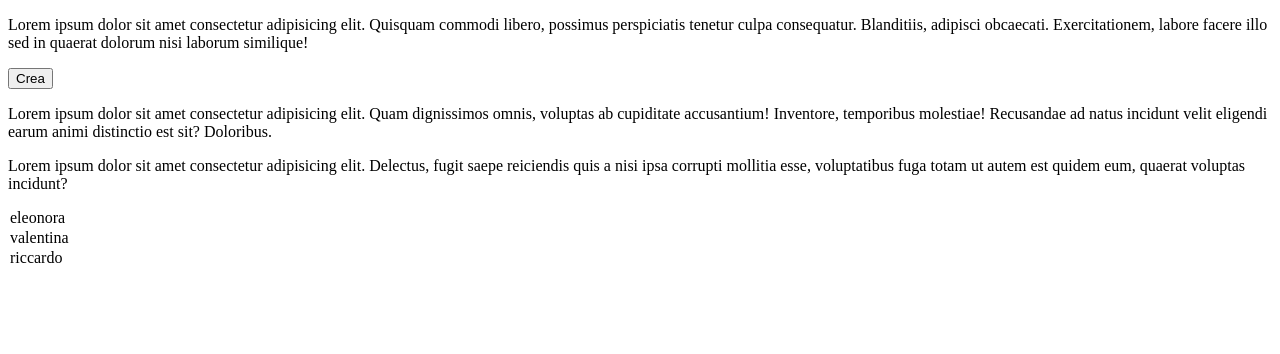
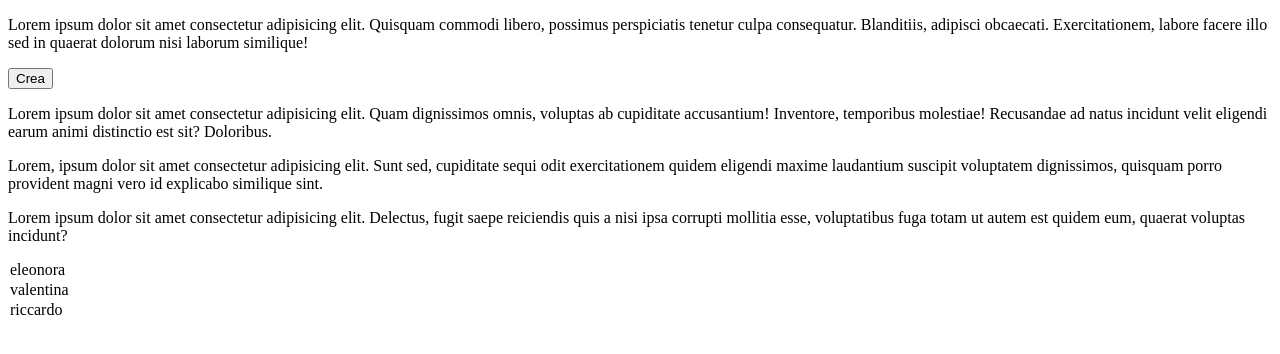
Before and after one commit to Vale-riad/prova-commit, a plain HTML site: page index.html in a window 1280 px wide. Drawn offline with Linux system fonts and the light colour scheme.

Commit message:
Aggiunge section

```diff
--- a/index.html
+++ b/index.html
@@ -23,6 +23,14 @@
         temporibus molestiae! Recusandae ad natus incidunt velit eligendi earum
         animi distinctio est sit? Doloribus.
       </p>
+      <section>
+        <p>
+          Lorem, ipsum dolor sit amet consectetur adipisicing elit. Sunt sed,
+          cupiditate sequi odit exercitationem quidem eligendi maxime laudantium
+          suscipit voluptatem dignissimos, quisquam porro provident magni vero
+          id explicabo similique sint.
+        </p>
+      </section>
     </main>
     <footer>
       <p>
@@ -34,7 +42,6 @@
         <option value="eleonora">eleonora</option>
         <option value="valentina">valentina</option>
         <option value="riccardo">riccardo</option>
-
       </section>
     </footer>
   </body>
```
